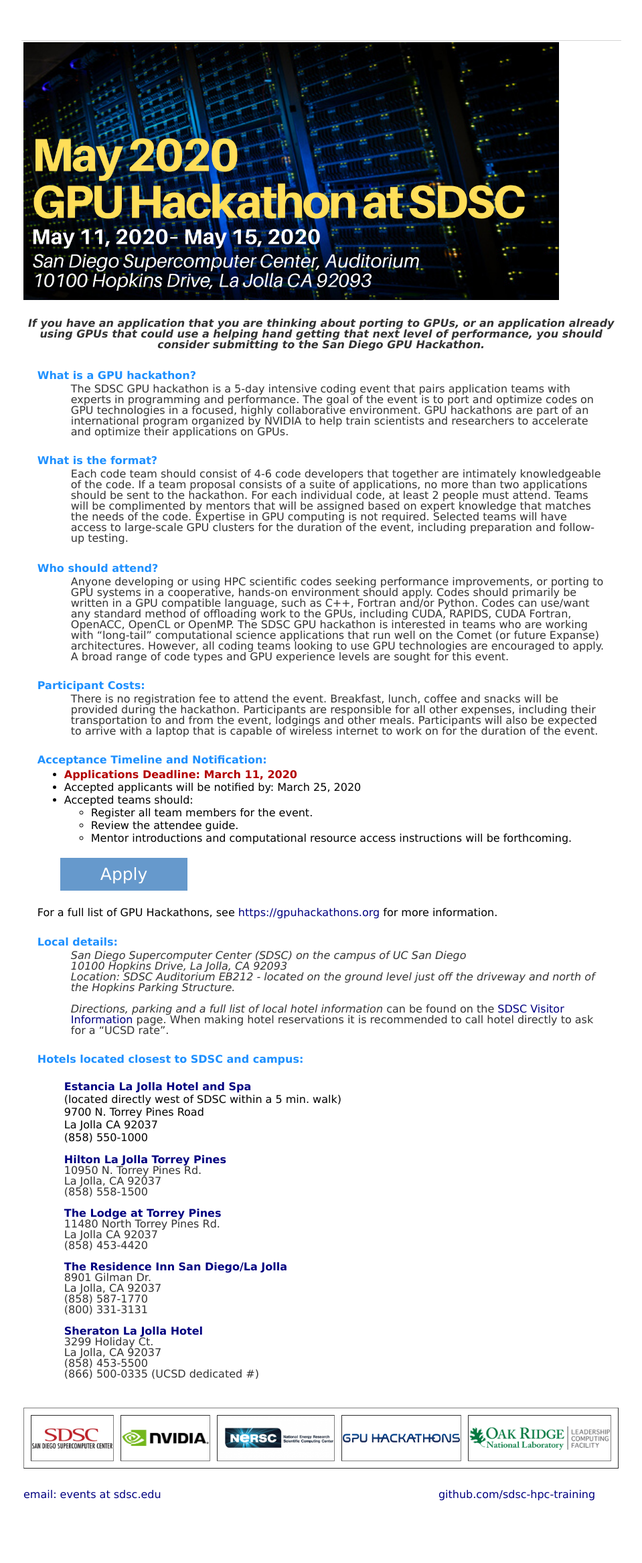
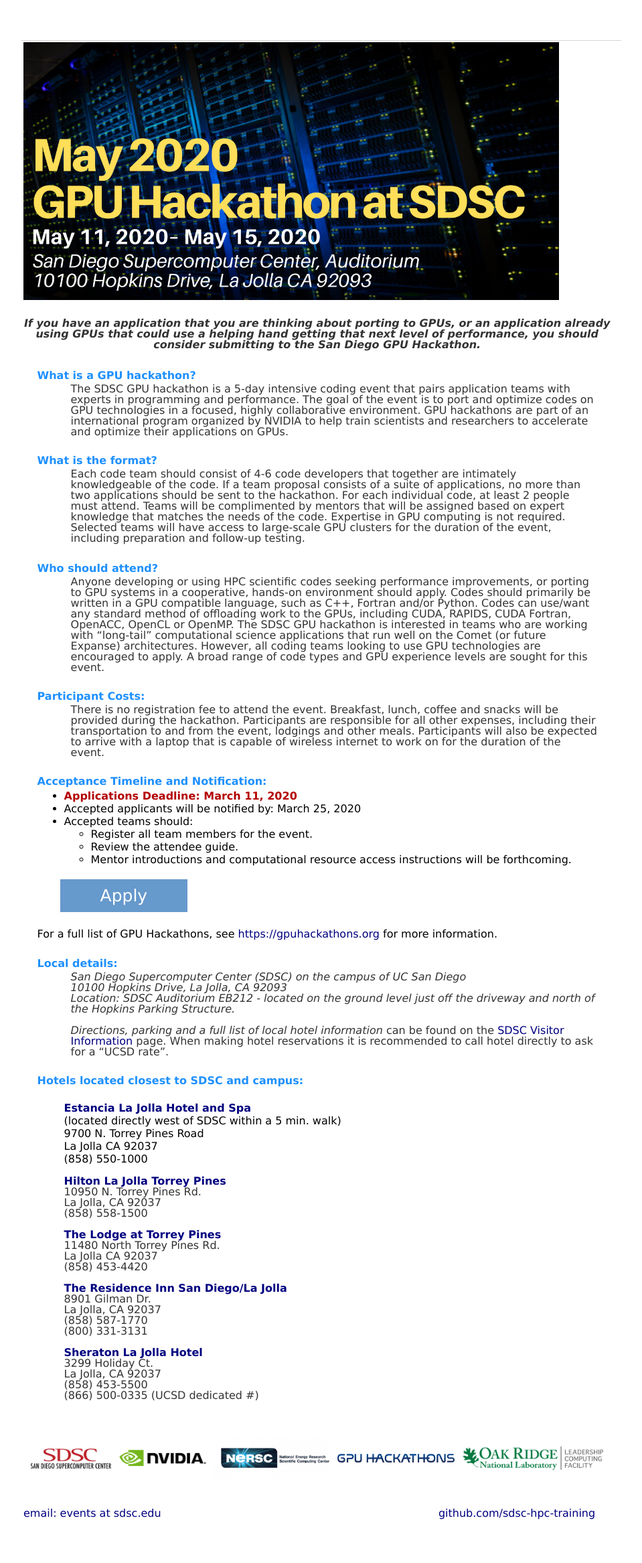
Before and after one commit to sdsc-hpc-training/sdsc-hpc-training.github.io, a Jekyll site: the page built from gpuhackathon/index.html, in a window 1280 px wide. Shown: the whole page at 67% size, without its empty margins (160-1119 px from the left). Built offline with Jekyll 4.4.1, drawn with Linux system fonts in a browser that asks for light colours; before the commit the page ends 2306 px from its top, so only the background shows below that.

```diff
--- a/gpuhackathon/index.html
+++ b/gpuhackathon/index.html
@@ -162,7 +162,7 @@
 <tr><td align='left' valign='top'>&nbsp;  </td></tr>
 </table>
 
-<table border=1 width=96% align="center" cellspacing="10">
+<table border=0 width=96% align="center" cellspacing="10">
 <tr>
   <td align='left' valign='center'>
   <img src="./images/SDSClogo-plusname-red.jpg" alt="SDSC Logo" height="30px" />
```
